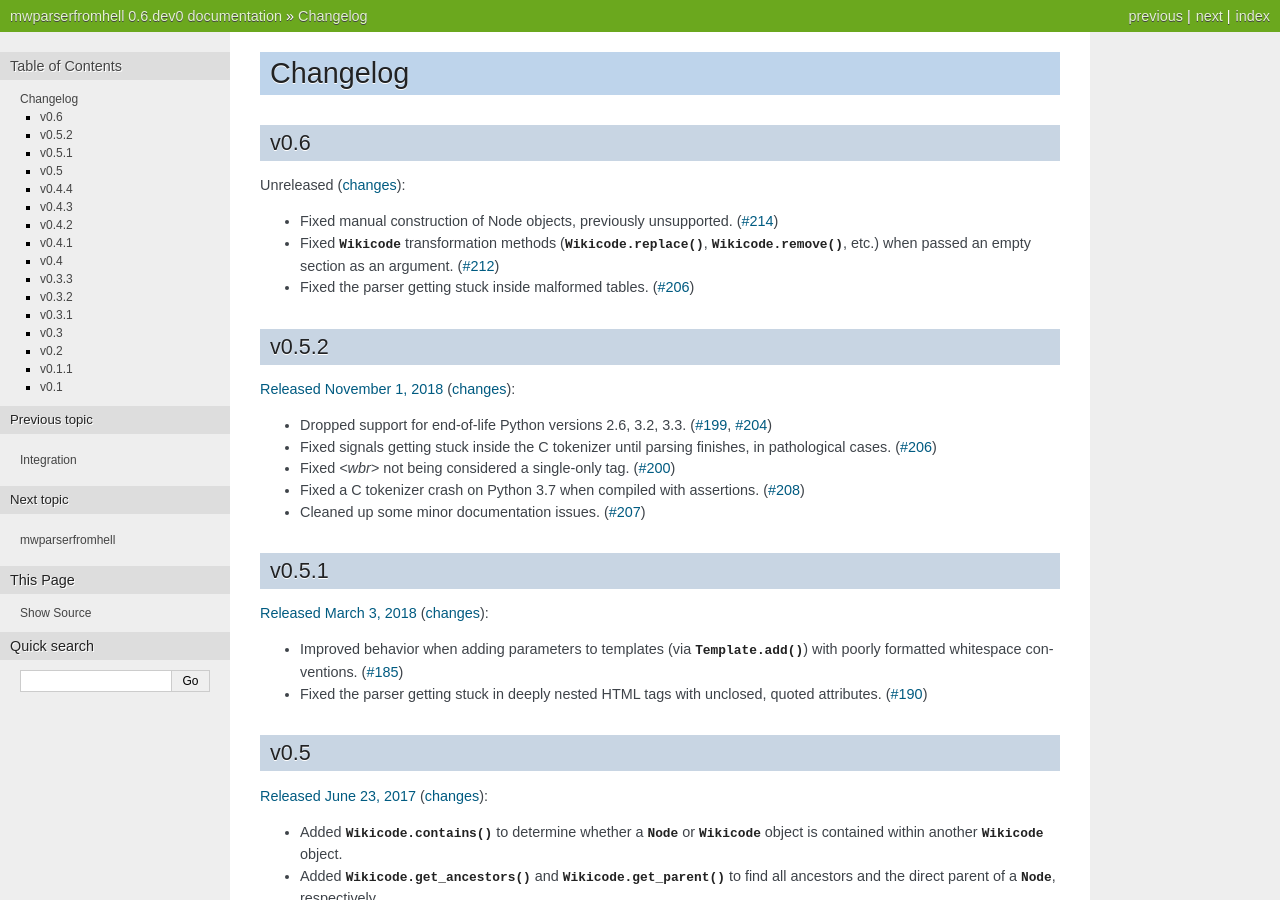
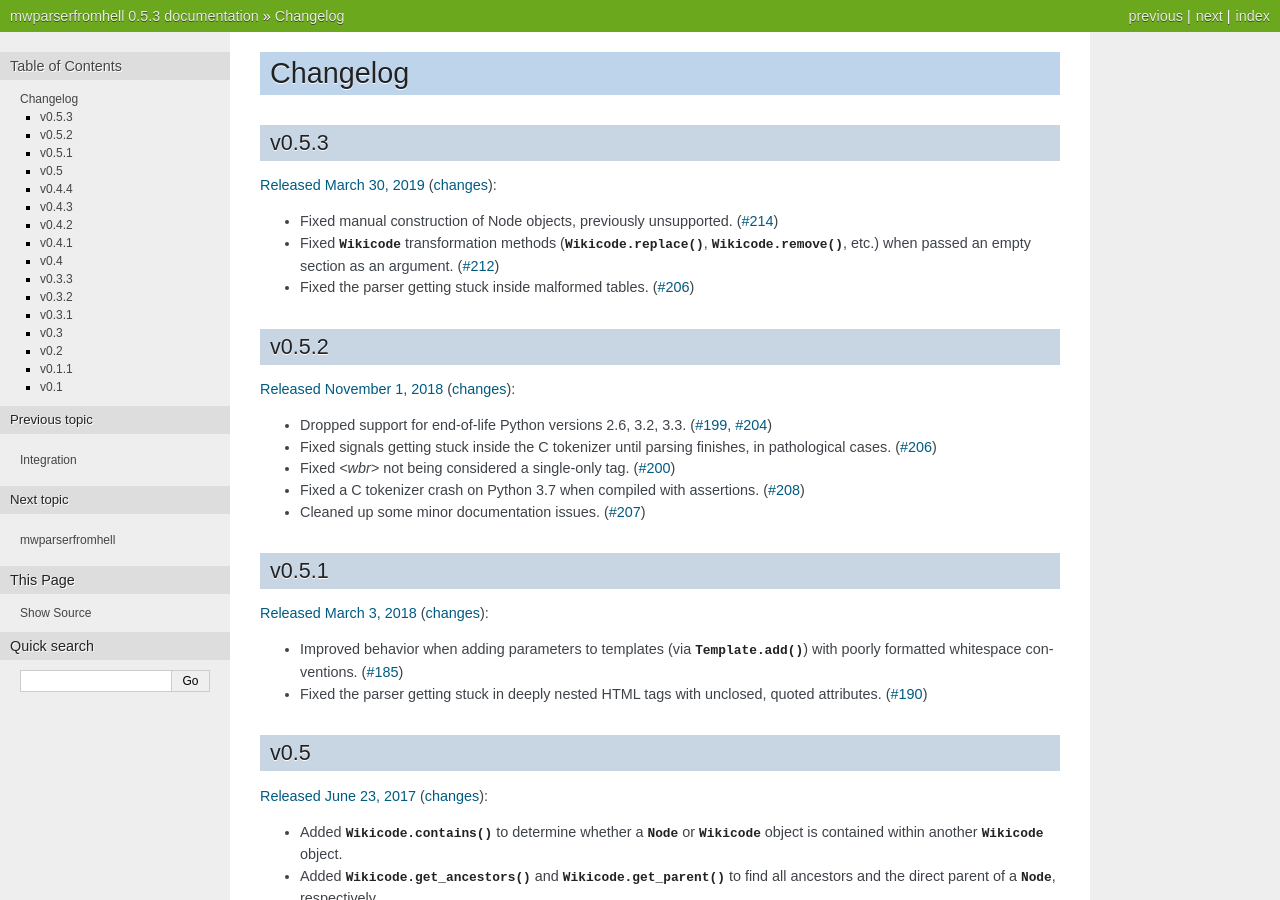
Before and after one commit to earwig/mwparserfromhell, a Sphinx documentation site: the page built from docs/changelog.rst, in a window 1280 px wide and 900 px high. Built offline with Sphinx 7.4.7, drawn with Linux system fonts in a browser that asks for light colours; some of the changed text lies outside the part shown.

Commit message:
release/0.5.3

```diff
--- a/appveyor.yml
+++ b/appveyor.yml
@@ -1,6 +1,6 @@
 # This config file is used by appveyor.com to build Windows release binaries
 
-version: 0.6.dev0-b{build}
+version: 0.5.3-b{build}
 
 branches:
   only:
--- a/docs/changelog.rst
+++ b/docs/changelog.rst
@@ -1,11 +1,11 @@
 Changelog
 =========
 
-v0.6
-----
+v0.5.3
+------
 
-Unreleased
-(`changes <https://github.com/earwig/mwparserfromhell/compare/v0.5.2...develop>`__):
+`Released March 30, 2019 <https://github.com/earwig/mwparserfromhell/tree/v0.5.3>`_
+(`changes <https://github.com/earwig/mwparserfromhell/compare/v0.5.2...v0.5.3>`__):
 
 - Fixed manual construction of Node objects, previously unsupported.
   (`#214 <https://github.com/earwig/mwparserfromhell/issues/214>`_)
--- a/mwparserfromhell/__init__.py
+++ b/mwparserfromhell/__init__.py
@@ -29,7 +29,7 @@ outrageously powerful parser for `MediaWiki <http://mediawiki.org>`_ wikicode.
 __author__ = "Ben Kurtovic"
 __copyright__ = "Copyright (C) 2012-2018 Ben Kurtovic"
 __license__ = "MIT License"
-__version__ = "0.6.dev0"
+__version__ = "0.5.3"
 __email__ = "ben.kurtovic@gmail.com"
 
 from . import (compat, definitions, nodes, parser, smart_list, string_mixin,
```
Also changed, not shown: 1 other file.
